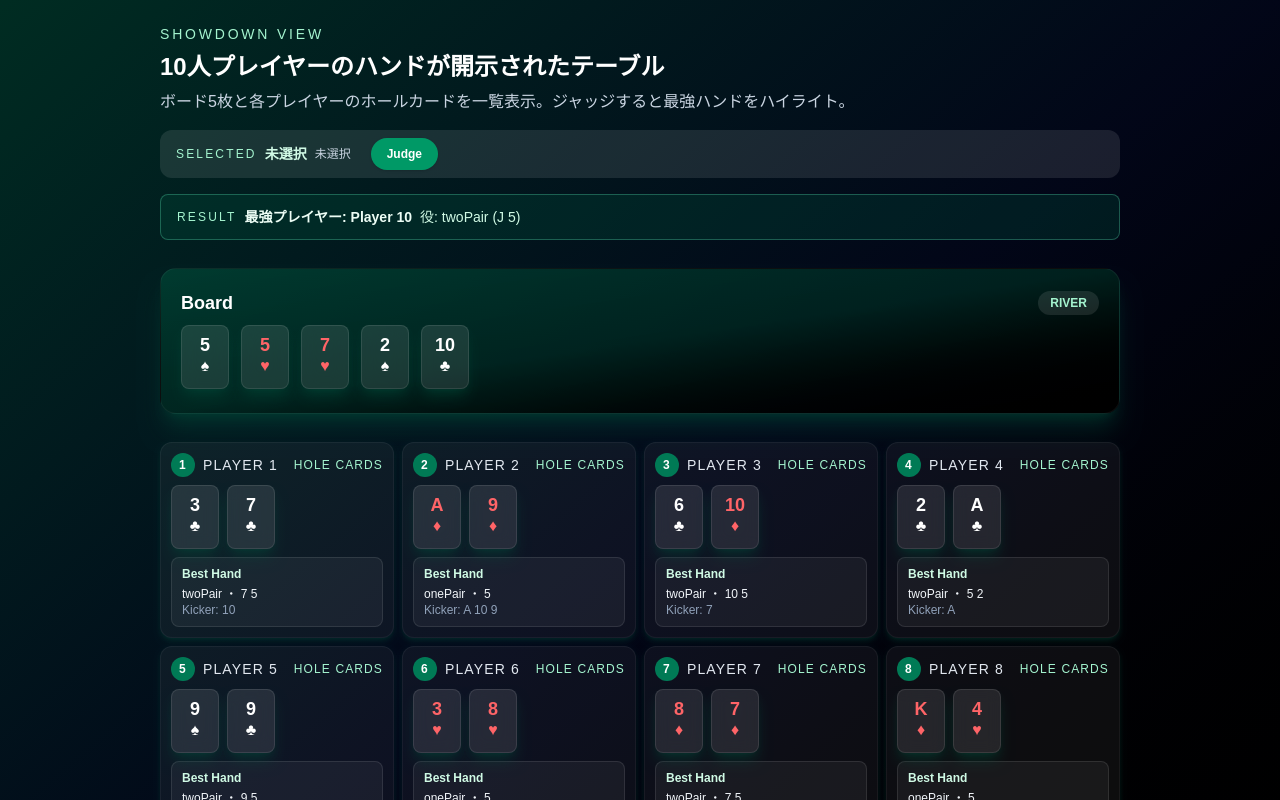
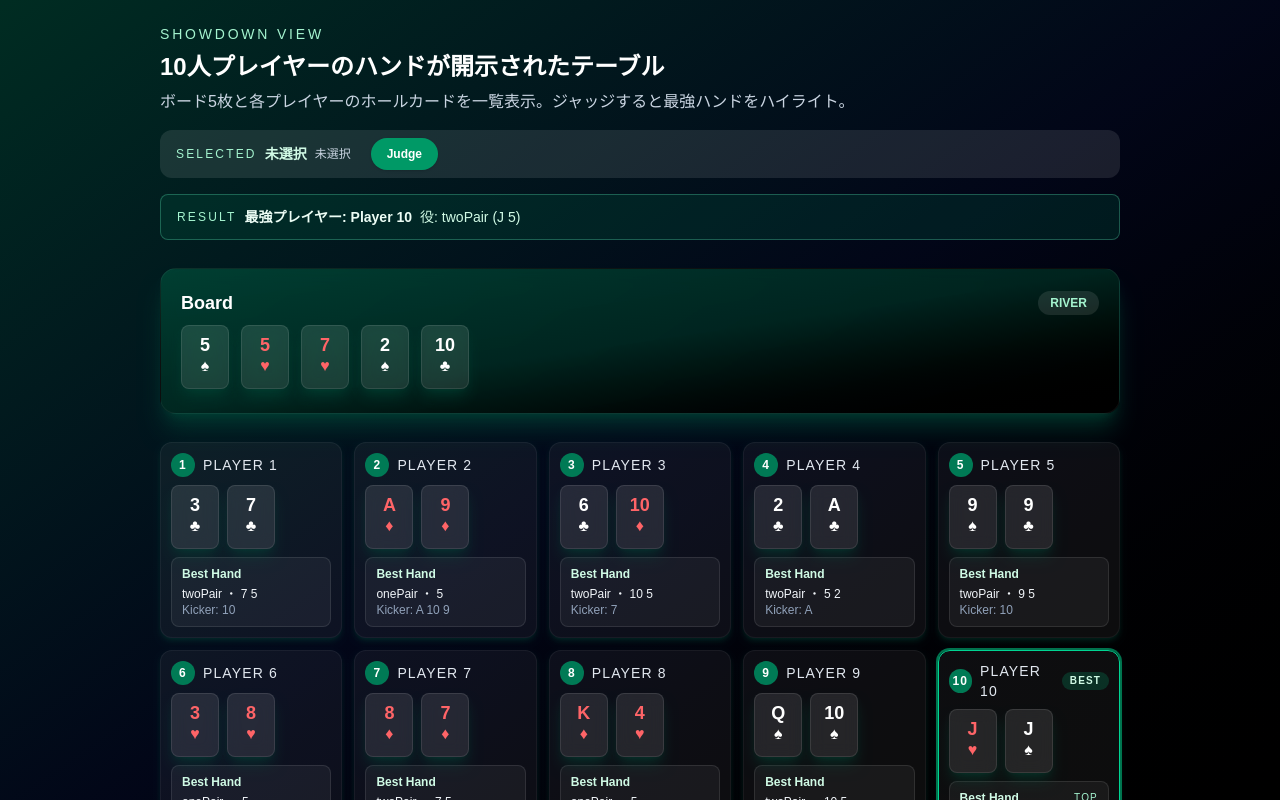
Before and after one commit to gyokuro06/who-the-hell-wins, a Next.js app: page / in a window 1280 px wide. Both pictures are taken after a click on the button "Judge". Shown: the top 800 px of the page. Built offline with nearby package versions, Linux system fonts and the light colour scheme.

Commit message:
fix layout

```diff
--- a/src/app/page.tsx
+++ b/src/app/page.tsx
@@ -98,10 +98,13 @@ function PlayerCard({
           </span>
           {player.name}
         </span>
-        <span className="inline-flex items-center gap-1 text-xs text-emerald-200">
-          {isWinner && <span className="rounded-full bg-emerald-500/20 px-2 py-0.5 text-[10px] font-semibold text-emerald-100">Best</span>}
-          Hole Cards
-        </span>
+        {isWinner && (
+          <span className="inline-flex items-center gap-1 text-xs text-emerald-200">
+            <span className="rounded-full bg-emerald-500/20 px-2 py-0.5 text-[10px] font-semibold text-emerald-100">
+              Best
+            </span>
+          </span>
+        )}
       </header>
       <div className="flex items-center gap-1.5 sm:gap-2">
         {player.cards.map((card) => (
@@ -261,7 +264,7 @@ export default function Home() {
           )}
         </header>
 
-        <section className="rounded-2xl border border-white/5 bg-gradient-to-br from-emerald-900/60 via-emerald-950/70 to-black p-3 shadow-xl shadow-emerald-900/40 sm:p-5">
+        <section className="sticky top-2 z-20 rounded-2xl border border-white/5 bg-gradient-to-br from-emerald-900/70 via-emerald-950/80 to-black p-3 shadow-xl shadow-emerald-900/50 backdrop-blur sm:p-5">
           <div className="mb-2 flex items-center justify-between">
             <h2 className="text-sm font-semibold text-white sm:text-lg">Board</h2>
             <span className="rounded-full bg-white/10 px-3 py-1 text-xs font-semibold uppercase text-emerald-200">
@@ -278,7 +281,7 @@ export default function Home() {
           </div>
         </section>
 
-        <section className="grid grid-cols-2 gap-2 sm:grid-cols-3 md:grid-cols-4 lg:grid-cols-4">
+        <section className="grid grid-cols-[repeat(auto-fit,minmax(160px,1fr))] gap-2 sm:gap-3">
           {players.map((player) => (
             <PlayerCard
               key={player.seat}
```
